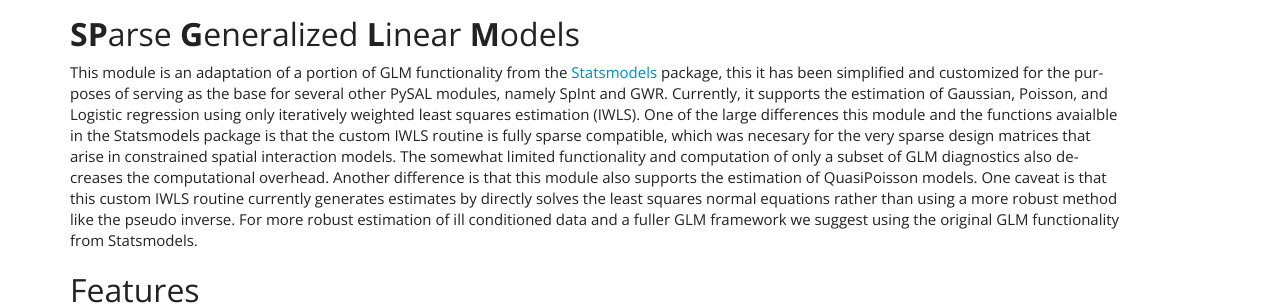
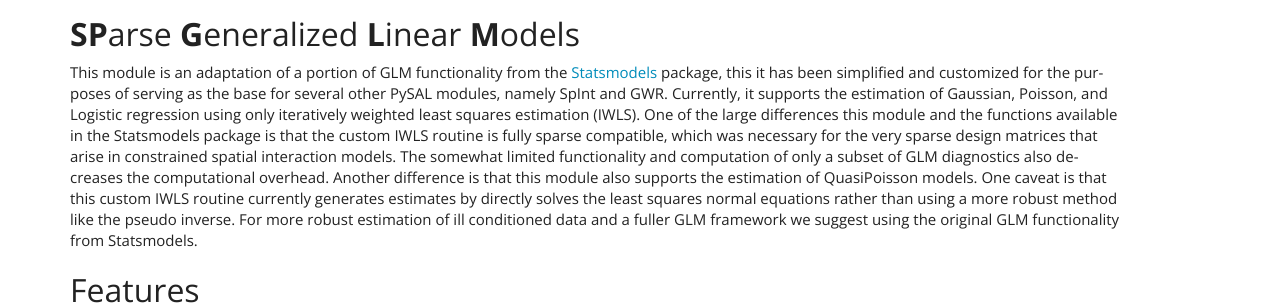
Before and after one commit to pysal/spglm, a Sphinx documentation site: the page built from docs/index.rst, in a window 1280 px wide and 1086 px high. Shown: the part 129-434 px from the top of the window. Built offline with Sphinx 7.4.7, drawn with Linux system fonts in a browser that asks for light colours; pages that are not in the unit, such as notebooks, are missing from menus; the version number could not be read and is left out.

Commit message:
Fix spelling in docs index
Corrected spelling errors and improved clarity in the documentation for the SPARSE Generalized Linear Models module.

```diff
--- a/docs/index.rst
+++ b/docs/index.rst
@@ -7,7 +7,7 @@
 **SP**\ arse **G**\ eneralized **L**\ inear **M**\ odels
 --------------------------------------------------------
 
-This module is an adaptation of a portion of GLM functionality from the `Statsmodels`_ package, this it has been simplified and customized for the purposes of serving as the base for several other PySAL modules, namely SpInt and GWR. Currently, it supports the estimation of Gaussian, Poisson, and Logistic regression using only iteratively weighted least squares estimation (IWLS). One of the large differences this module and the functions avaialble in the Statsmodels package is that the custom IWLS routine is fully sparse compatible, which was necesary for the very sparse design matrices that arise in constrained spatial interaction models. The somewhat limited functionality and computation of only a subset of GLM diagnostics also decreases the computational overhead. Another difference is that this module also supports the estimation of QuasiPoisson models. One caveat is that this custom IWLS routine currently generates estimates by directly solves the least squares normal equations rather than using a more robust method like the pseudo inverse. For more robust estimation of ill conditioned data and a fuller GLM framework we suggest using the original GLM functionality from Statsmodels.
+This module is an adaptation of a portion of GLM functionality from the `Statsmodels`_ package, this it has been simplified and customized for the purposes of serving as the base for several other PySAL modules, namely SpInt and GWR. Currently, it supports the estimation of Gaussian, Poisson, and Logistic regression using only iteratively weighted least squares estimation (IWLS). One of the large differences this module and the functions available in the Statsmodels package is that the custom IWLS routine is fully sparse compatible, which was necessary for the very sparse design matrices that arise in constrained spatial interaction models. The somewhat limited functionality and computation of only a subset of GLM diagnostics also decreases the computational overhead. Another difference is that this module also supports the estimation of QuasiPoisson models. One caveat is that this custom IWLS routine currently generates estimates by directly solves the least squares normal equations rather than using a more robust method like the pseudo inverse. For more robust estimation of ill conditioned data and a fuller GLM framework we suggest using the original GLM functionality from Statsmodels.
 
 
 Features
```
